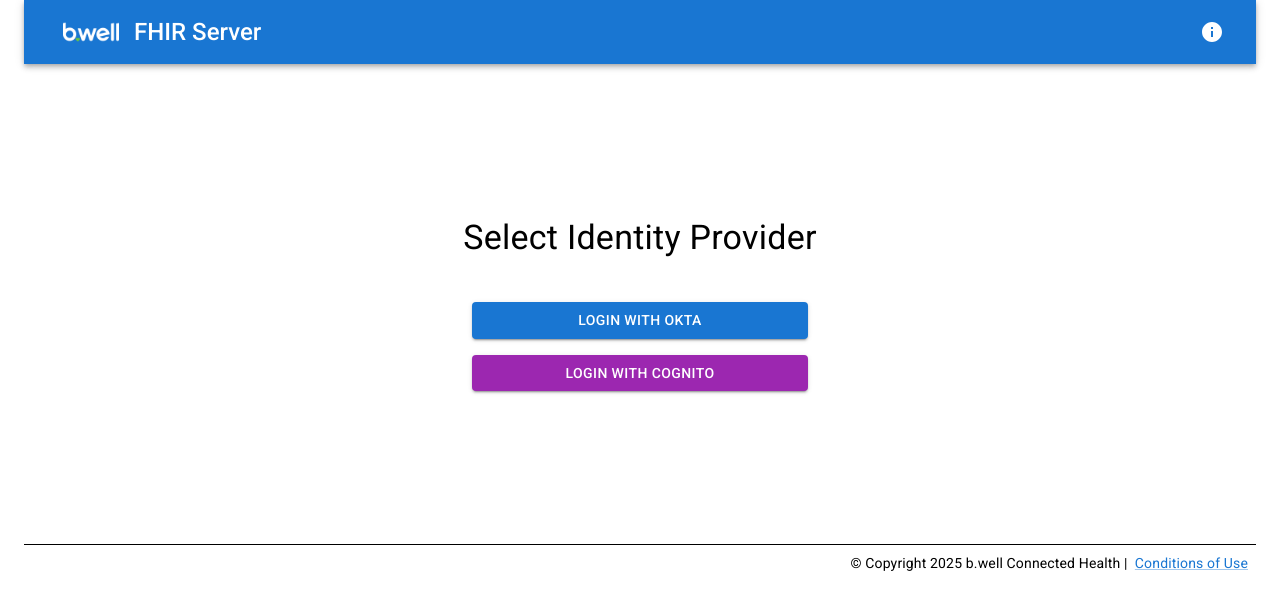
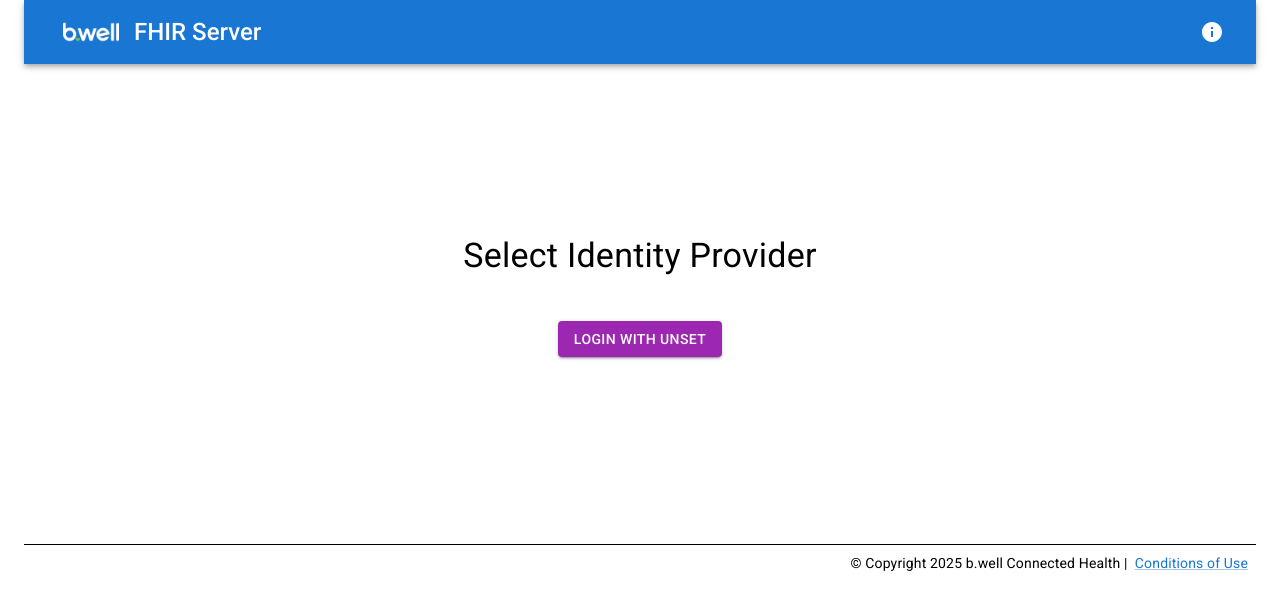
Before and after one commit to icanbwell/fhir-server.ui, a React app: page /select-idp in a window 1280 px wide. Shown: the top 610 px of the page. Built offline with nearby package versions, Linux system fonts and the light colour scheme; no server answers; what ag-grid-community would draw is missing.

Commit message:
dynamically set providers

```diff
--- a/docker-compose.yml
+++ b/docker-compose.yml
@@ -6,6 +6,8 @@
     environment:
       PORT: 5051
       REACT_APP_FHIR_SERVER_URL: 'http://localhost:3000'
+      # list of AuthProviders
+      REACT_APP_AUTH_PROVIDERS: 'cognito,okta'
       # Each AuthProvider has its own set of environment variables
       REACT_APP_AUTH_COGNITO_CUSTOM_USERNAME: "cognito:username"
       REACT_APP_AUTH_COGNITO_CUSTOM_GROUP: "cognito:groups"
--- a/src/context/EnvironmentContext.ts
+++ b/src/context/EnvironmentContext.ts
@@ -9,11 +9,13 @@
 const EnvContext = createContext<{
     fhirUrl: string;
     fhirAdminUrl: string;
+    AUTH_PROVIDERS: string;
     FHIR_APP_VERSION: string;
     getFhirServerVersion:() => string;
 }>({
     fhirUrl: process.env.REACT_APP_FHIR_SERVER_URL || '',
     fhirAdminUrl: process.env.REACT_APP_FHIR_ADMIN_URL || '',
+    AUTH_PROVIDERS: process.env.REACT_APP_AUTH_PROVIDERS || '',
     FHIR_APP_VERSION: process.env.FHIR_APP_VERSION || 'null',
     getFhirServerVersion: () => fhirServerVersion,
 });
--- a/src/pages/IdentityProviderSelection.tsx
+++ b/src/pages/IdentityProviderSelection.tsx
@@ -1,16 +1,20 @@
-import React from 'react';
+import React, { useContext } from 'react';
 import { useNavigate } from 'react-router-dom';
 import { Container, Typography, Button, Box } from '@mui/material';
 import Header from '../components/Header';
 import Footer from '../components/Footer';
+import EnvContext from '../context/EnvironmentContext';
 
 const IdentityProviderSelection = () => {
+    const env = useContext(EnvContext);
     const navigate = useNavigate();
 
     const handleProviderSelection = (provider: string) => {
         sessionStorage.setItem('identityProvider', provider);
         navigate('/authcallback');
     };
+
+    const providers: string[] = env.AUTH_PROVIDERS.split(',').map((s) => s.trim());
 
     return (
         <Container maxWidth={false}>
@@ -30,22 +34,17 @@
                     Select Identity Provider
                 </Typography>
                 <Box sx={{ mt: 4 }}>
-                    <Button
-                        variant="contained"
-                        color="primary"
-                        sx={{ mb: 2, width: '100%' }}
-                        onClick={() => handleProviderSelection('okta')}
-                    >
-                        Login with Okta
-                    </Button>
-                    <Button
-                        variant="contained"
-                        color="secondary"
-                        sx={{ width: '100%' }}
-                        onClick={() => handleProviderSelection('cognito')}
-                    >
-                        Login with Cognito
-                    </Button>
+                    {providers.map((provider) => (
+                        <Button
+                            key={provider}
+                            variant="contained"
+                            color={provider.toLowerCase() === 'okta' ? 'primary' : 'secondary'}
+                            sx={{ mb: 2, width: '100%' }}
+                            onClick={() => handleProviderSelection(provider)}
+                        >
+                            Login with {provider.charAt(0).toUpperCase() + provider.slice(1)}
+                        </Button>
+                    ))}
                 </Box>
             </Container>
             <Footer />
```
